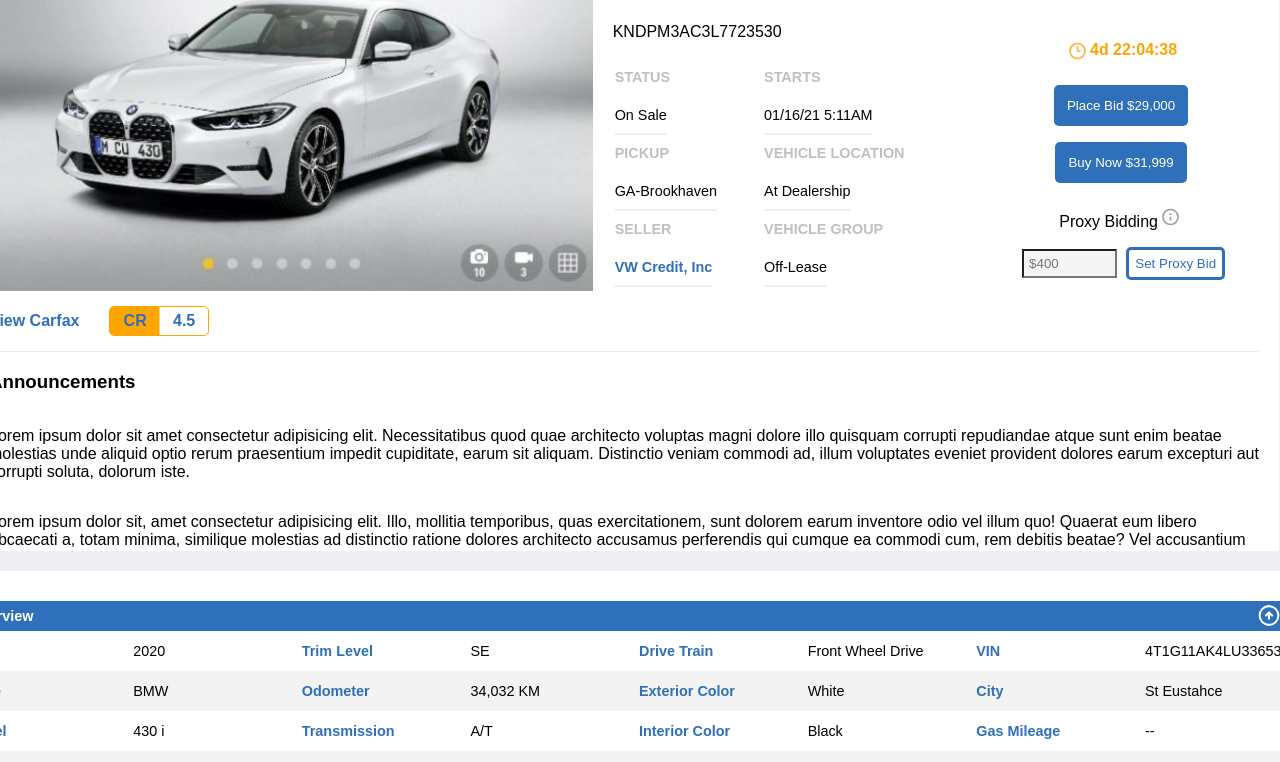
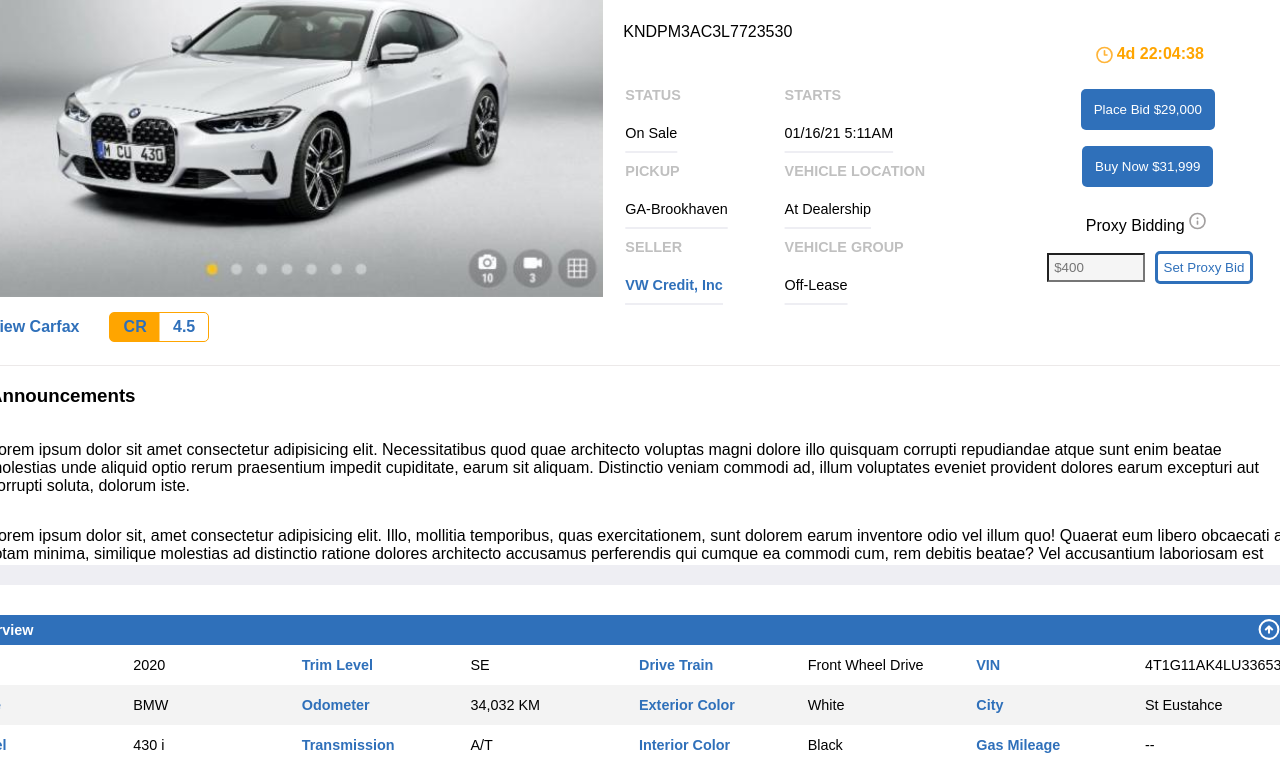
Before and after one commit to Michaela-K/BMW-4-Series-Coupe, a plain HTML site: page index.html in a window 1280 px wide. Shown: the part 156-918 px from the top of the page. Drawn offline with nearby package versions, Linux system fonts and the light colour scheme.

Commit message:
added flex

```diff
--- a/style.css
+++ b/style.css
@@ -7,6 +7,14 @@ body{
     display: flex;
     justify-content: center;
 }
+
+main{
+  display: flex;
+  flex-direction:column;
+  align-items: center;
+  justify-content: flex-start;
+}
+
 .main{
     width: 1350px;
 }
@@ -31,7 +39,7 @@ a{
 }
 .left-nav{
     display: flex;
-    align-items: center;
+    /* align-items: center; */
     cursor: pointer;
 }
 .right-nav{
@@ -39,7 +47,7 @@ a{
     display: flex;
     flex-direction: row;
     justify-content: space-between;
-    align-items: center;
+    align-items: start;
 }
 .previous, .next{
     display: flex;
@@ -55,6 +63,8 @@ a{
 /* BID & ANNOUNCEMENTS */
 .bid-announce{
     border: 20px solid var(--grey-border-color);
+    display: flex;
+    flex-direction: column;
 }
 p{
     display: inline-flex;
@@ -62,7 +72,11 @@ p{
 
 /* BID */
 .main-container{
-    width: 1350px;
+    flex-basis: 1350px;
+    display: flex;
+    flex-direction: column;
+    justify-content: flex-start;
+    flex-shrink: 1;
 }
 .bid{
     display: flex;
@@ -102,6 +116,9 @@ td>a{
 .stats{
     margin: 10px 0px 60px 20px;
     flex: 1 1 auto;
+    display: flex;
+    flex-direction: column;
+    justify-content: flex-end;
 }
 .table1 tr{
     border-collapse: collapse;
@@ -282,6 +299,9 @@ input[type=text-currency]{
     border: 1em solid var(--grey-border-color);
     width: min-content;
     margin-top: 30px;
+    display: flex;
+    flex-direction: column;
+    align-items: center;
     }
    .mid{
     width: max-content;                                                  /* not centered - its more to the right*/
```
